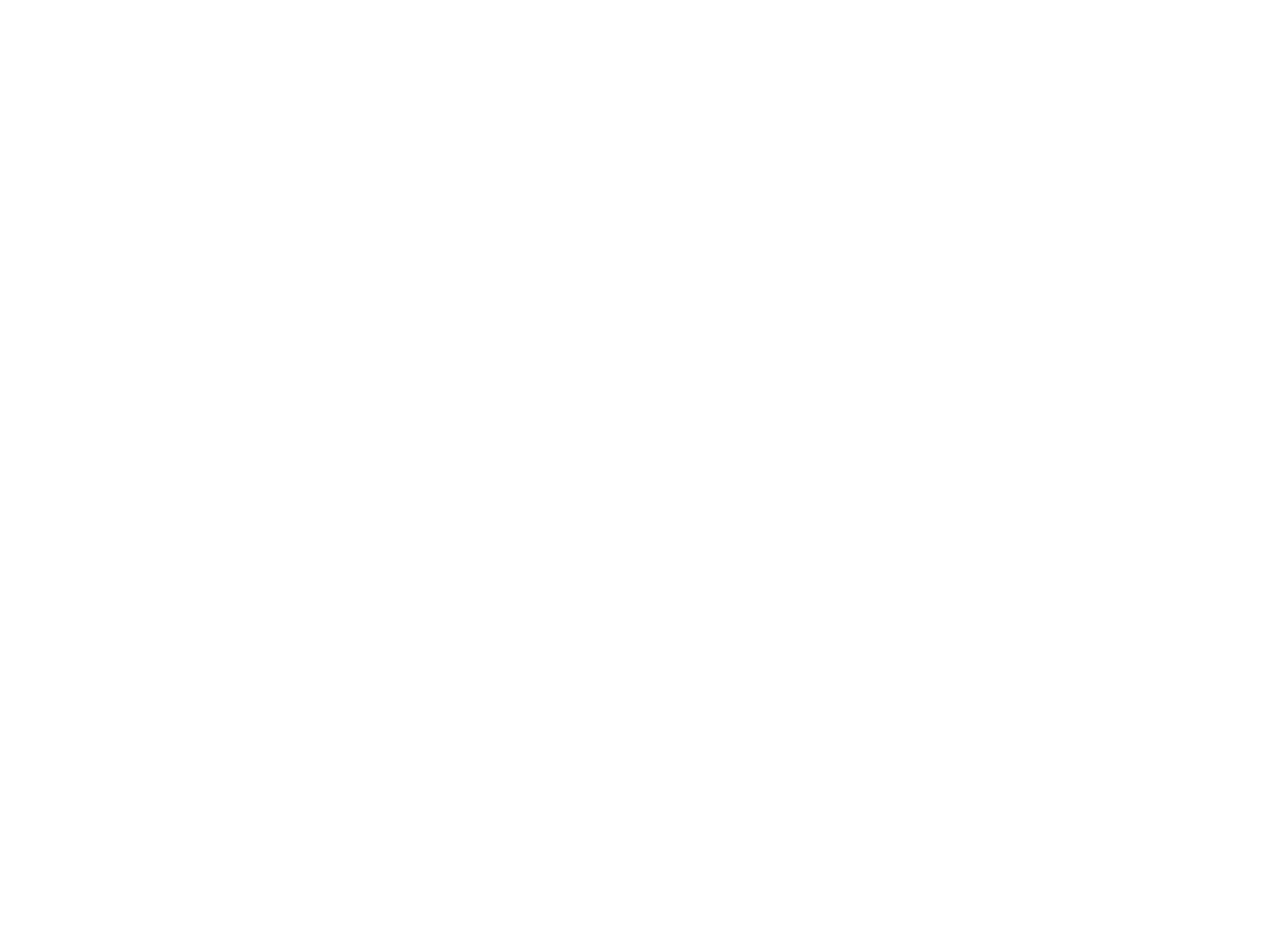
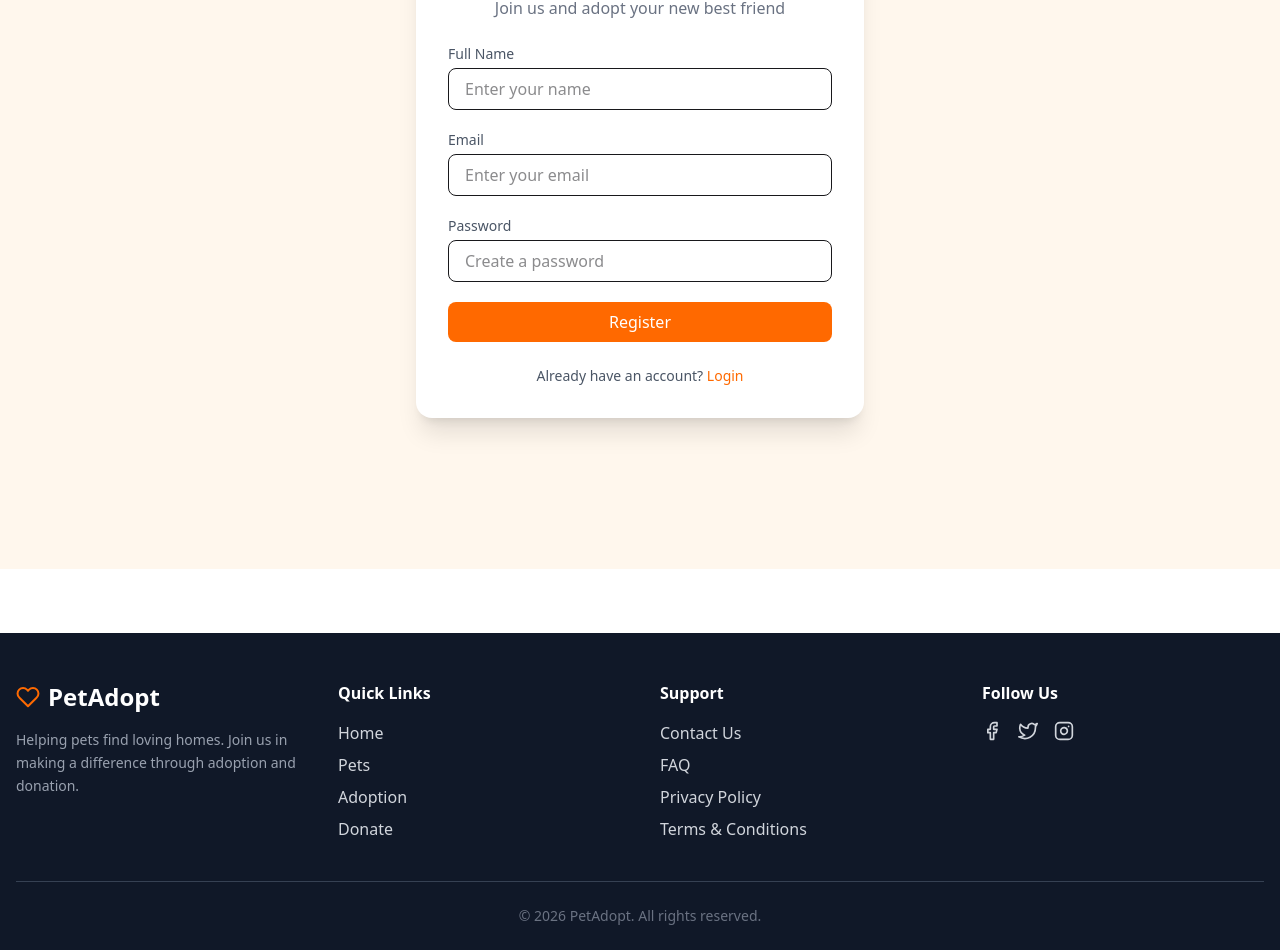
Before and after one commit to WaseurGIT/pet-adoption, a React (Vite) app: page /register in a window 1280 px wide. Before the commit this address had no page. Shown: the part 231-1181 px from the top of the page. Before the commit the page ends 800 px from the top, so only its background shows below. Built offline with nearby package versions, Linux system fonts and the light colour scheme.

Commit message:
login and register page added

```diff
--- a/src/components/Footer.jsx
+++ b/src/components/Footer.jsx
@@ -1,11 +1,120 @@
-import React from 'react';
+import { Link } from "react-router-dom";
+import { FiHeart, FiFacebook, FiTwitter, FiInstagram } from "react-icons/fi";
 
 const Footer = () => {
-    return (
-        <div>
+  return (
+    <footer className="bg-gray-900 text-gray-300 pt-12 pb-6 mt-16">
+      <div className="max-w-7xl mx-auto px-4">
+        {/* Grid Section */}
+        <div className="grid grid-cols-1 md:grid-cols-2 lg:grid-cols-4 gap-10">
+          {/* Logo & Description */}
+          <div>
+            <h2 className="flex items-center gap-2 text-2xl font-bold text-white">
+              <FiHeart className="text-orange-500" />
+              PetAdopt
+            </h2>
+            <p className="mt-4 text-sm text-gray-400 leading-relaxed">
+              Helping pets find loving homes. Join us in making a difference
+              through adoption and donation.
+            </p>
+          </div>
 
+          {/* Quick Links */}
+          <div>
+            <h3 className="text-white font-semibold mb-4">Quick Links</h3>
+            <ul className="space-y-2">
+              <li>
+                <Link to="/" className="footer-link">
+                  Home
+                </Link>
+              </li>
+              <li>
+                <Link to="/pets" className="footer-link">
+                  Pets
+                </Link>
+              </li>
+              <li>
+                <Link to="/adoption" className="footer-link">
+                  Adoption
+                </Link>
+              </li>
+              <li>
+                <Link to="/donation" className="footer-link">
+                  Donate
+                </Link>
+              </li>
+            </ul>
+          </div>
+
+          {/* Support */}
+          <div>
+            <h3 className="text-white font-semibold mb-4">Support</h3>
+            <ul className="space-y-2">
+              <li>
+                <Link to="/contact" className="footer-link">
+                  Contact Us
+                </Link>
+              </li>
+              <li>
+                <Link to="/faq" className="footer-link">
+                  FAQ
+                </Link>
+              </li>
+              <li>
+                <Link to="/privacy" className="footer-link">
+                  Privacy Policy
+                </Link>
+              </li>
+              <li>
+                <Link to="/terms" className="footer-link">
+                  Terms & Conditions
+                </Link>
+              </li>
+            </ul>
+          </div>
+
+          {/* Social */}
+          <div>
+            <h3 className="text-white font-semibold mb-4">Follow Us</h3>
+            <div className="flex gap-4 text-xl">
+              <a href="#" className="social-icon">
+                <FiFacebook />
+              </a>
+              <a href="#" className="social-icon">
+                <FiTwitter />
+              </a>
+              <a href="#" className="social-icon">
+                <FiInstagram />
+              </a>
+            </div>
+          </div>
         </div>
-    );
+
+        {/* Divider */}
+        <div className="border-t border-gray-700 mt-10 pt-6 text-center text-sm text-gray-500">
+          © {new Date().getFullYear()} PetAdopt. All rights reserved.
+        </div>
+      </div>
+
+      {/* Reusable Tailwind classes */}
+      <style>
+        {`
+          .footer-link {
+            transition: 0.3s;
+          }
+          .footer-link:hover {
+            color: #f97316;
+          }
+          .social-icon {
+            transition: 0.3s;
+          }
+          .social-icon:hover {
+            color: #f97316;
+          }
+        `}
+      </style>
+    </footer>
+  );
 };
 
 export default Footer;
--- a/src/pages/Login.jsx
+++ b/src/pages/Login.jsx
@@ -0,0 +1,89 @@
+import { useState } from "react";
+import { Link } from "react-router-dom";
+
+const Login = () => {
+  const [formData, setFormData] = useState({
+    email: "",
+    password: "",
+  });
+
+  const handleChange = (e) => {
+    setFormData({
+      ...formData,
+      [e.target.name]: e.target.value,
+    });
+  };
+
+  const handleSubmit = (e) => {
+    e.preventDefault();
+    console.log(formData);
+    // Call backend API here
+  };
+
+  return (
+    <div className="min-h-screen flex items-center justify-center bg-orange-50 px-4">
+      <div className="bg-white shadow-xl rounded-2xl w-full max-w-md p-8">
+        <h2 className="text-3xl font-bold text-center text-gray-800">
+          Welcome Back 🐾
+        </h2>
+        <p className="text-center text-gray-500 mt-2">
+          Login to continue your journey
+        </p>
+
+        <form onSubmit={handleSubmit} className="mt-6 space-y-5">
+          {/* Email */}
+          <div>
+            <label className="block text-sm font-medium text-gray-600">
+              Email
+            </label>
+            <input
+              type="email"
+              name="email"
+              value={formData.email}
+              onChange={handleChange}
+              required
+              className="w-full mt-1 px-4 py-2 border rounded-lg focus:ring-2 focus:ring-orange-400 focus:outline-none"
+              placeholder="Enter your email"
+            />
+          </div>
+
+          {/* Password */}
+          <div>
+            <label className="block text-sm font-medium text-gray-600">
+              Password
+            </label>
+            <input
+              type="password"
+              name="password"
+              value={formData.password}
+              onChange={handleChange}
+              required
+              className="w-full mt-1 px-4 py-2 border rounded-lg focus:ring-2 focus:ring-orange-400 focus:outline-none"
+              placeholder="Enter your password"
+            />
+          </div>
+
+          {/* Button */}
+          <button
+            type="submit"
+            className="w-full bg-orange-500 text-white py-2 rounded-lg hover:bg-orange-600 transition font-medium"
+          >
+            Login
+          </button>
+        </form>
+
+        <p className="text-center text-sm text-gray-600 mt-6">
+          Don’t have an account?{" "}
+          <Link
+            to="/register"
+            className="text-orange-500 font-medium hover:underline"
+          >
+            Register
+          </Link>
+        </p>
+      </div>
+    </div>
+  );
+};
+
+export default Login;
--- a/src/pages/Register.jsx
+++ b/src/pages/Register.jsx
@@ -0,0 +1,106 @@
+import { useState } from "react";
+import { Link } from "react-router-dom";
+
+const Register = () => {
+  const [formData, setFormData] = useState({
+    name: "",
+    email: "",
+    password: "",
+  });
+
+  const handleChange = (e) => {
+    setFormData({
+      ...formData,
+      [e.target.name]: e.target.value,
+    });
+  };
+
+  const handleSubmit = (e) => {
+    e.preventDefault();
+    console.log(formData);
+    // Call backend register API here
+  };
+
+  return (
+    <div className="min-h-screen flex items-center justify-center bg-orange-50 px-4">
+      <div className="bg-white shadow-xl rounded-2xl w-full max-w-md p-8">
+        <h2 className="text-3xl font-bold text-center text-gray-800">
+          Create Account 🐶
+        </h2>
+        <p className="text-center text-gray-500 mt-2">
+          Join us and adopt your new best friend
+        </p>
+
+        <form onSubmit={handleSubmit} className="mt-6 space-y-5">
+          {/* Name */}
+          <div>
+            <label className="block text-sm font-medium text-gray-600">
+              Full Name
+            </label>
+            <input
+              type="text"
+              name="name"
+              value={formData.name}
+              onChange={handleChange}
+              required
+              className="w-full mt-1 px-4 py-2 border rounded-lg focus:ring-2 focus:ring-orange-400 focus:outline-none"
+              placeholder="Enter your name"
+            />
+          </div>
+
+          {/* Email */}
+          <div>
+            <label className="block text-sm font-medium text-gray-600">
+              Email
+            </label>
+            <input
+              type="email"
+              name="email"
+              value={formData.email}
+              onChange={handleChange}
+              required
+              className="w-full mt-1 px-4 py-2 border rounded-lg focus:ring-2 focus:ring-orange-400 focus:outline-none"
+              placeholder="Enter your email"
+            />
+          </div>
+
+          {/* Password */}
+          <div>
+            <label className="block text-sm font-medium text-gray-600">
+              Password
+            </label>
+            <input
+              type="password"
+              name="password"
+              value={formData.password}
+              onChange={handleChange}
+              required
+              className="w-full mt-1 px-4 py-2 border rounded-lg focus:ring-2 focus:ring-orange-400 focus:outline-none"
+              placeholder="Create a password"
+            />
+          </div>
+
+          {/* Button */}
+          <button
+            type="submit"
+            className="w-full bg-orange-500 text-white py-2 rounded-lg hover:bg-orange-600 transition font-medium"
+          >
+            Register
+          </button>
+        </form>
+
+        <p className="text-center text-sm text-gray-600 mt-6">
+          Already have an account?{" "}
+          <Link
+            to="/login"
+            className="text-orange-500 font-medium hover:underline"
+          >
+            Login
+          </Link>
+        </p>
+      </div>
+    </div>
+  );
+};
+
+export default Register;
```
Also changed, not shown: src/components/Banner.jsx (+10 -6 lines), src/main.jsx (+10 -0 lines).
